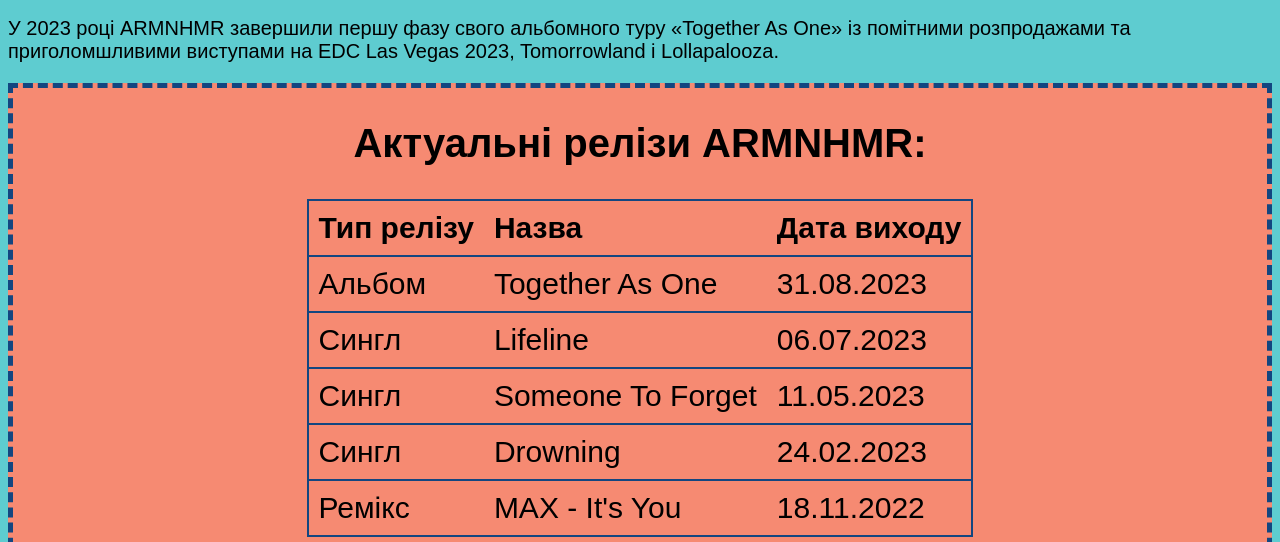
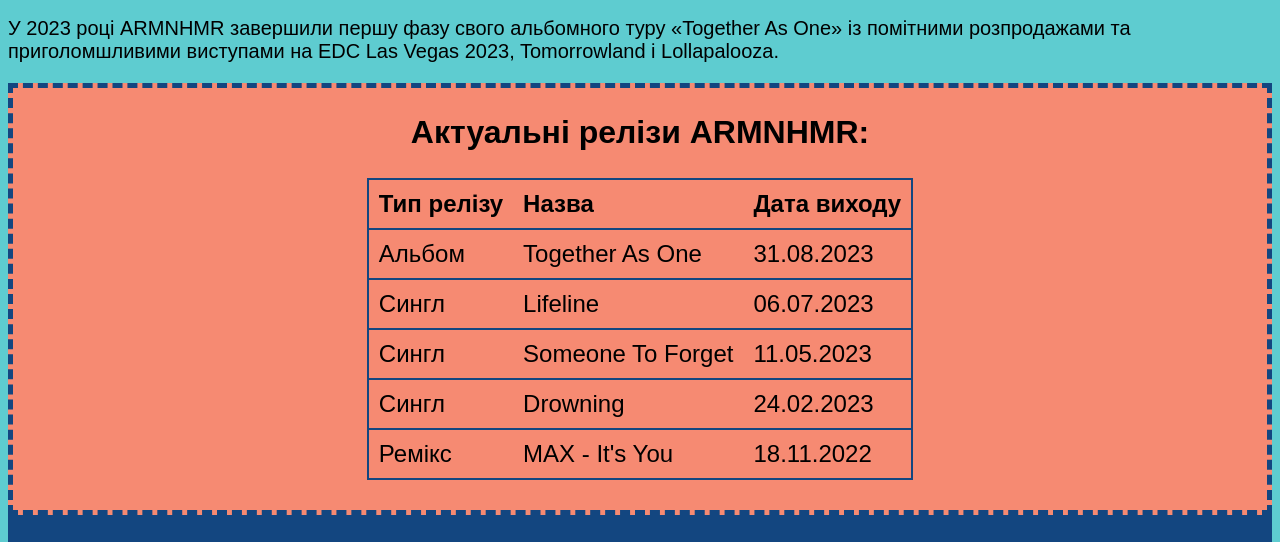
Before and after one commit to D3nM1ha/test, a plain HTML site: page index.html in a window 1280 px wide. Shown: the part 842-1384 px from the top of the page. Drawn offline with Linux system fonts and the light colour scheme.

Commit message:
Update index.html

```diff
--- a/index.html
+++ b/index.html
@@ -24,8 +24,8 @@
                 У 2023 році ARMNHMR завершили першу фазу свого альбомного туру «Together As One» із помітними розпродажами та приголомшливими виступами на EDC Las Vegas 2023, Tomorrowland і Lollapalooza.
             </p>
             <div style="text-align: center; background: #f68a72; border: 5px dashed #134680">
-            <h2 style="font-size: 40px">Актуальні релізи ARMNHMR:</h2>
-            <table align="center" id="релізи" style="border-collapse: collapse; font-size: 30px">
+            <h2 style="font-size: 32px">Актуальні релізи ARMNHMR:</h2>
+            <table align="center" id="релізи" style="border-collapse: collapse; font-size: 24px">
                 <tr style="border: 2px solid #134680">
                     <td style="padding: 10px"><b>Тип релізу</b></td>
                     <td style="padding: 10px"><b>Назва</b></td>
```
